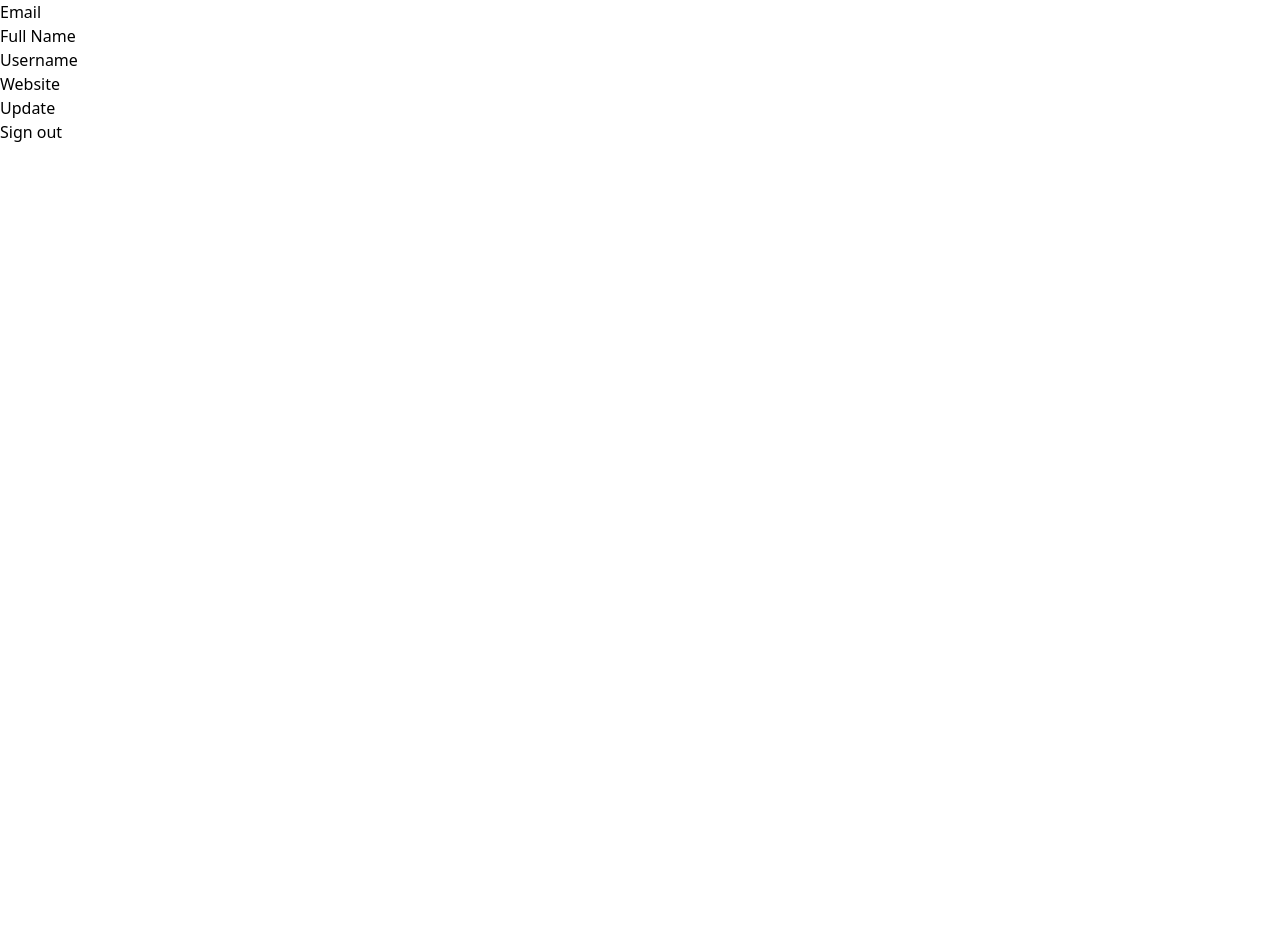
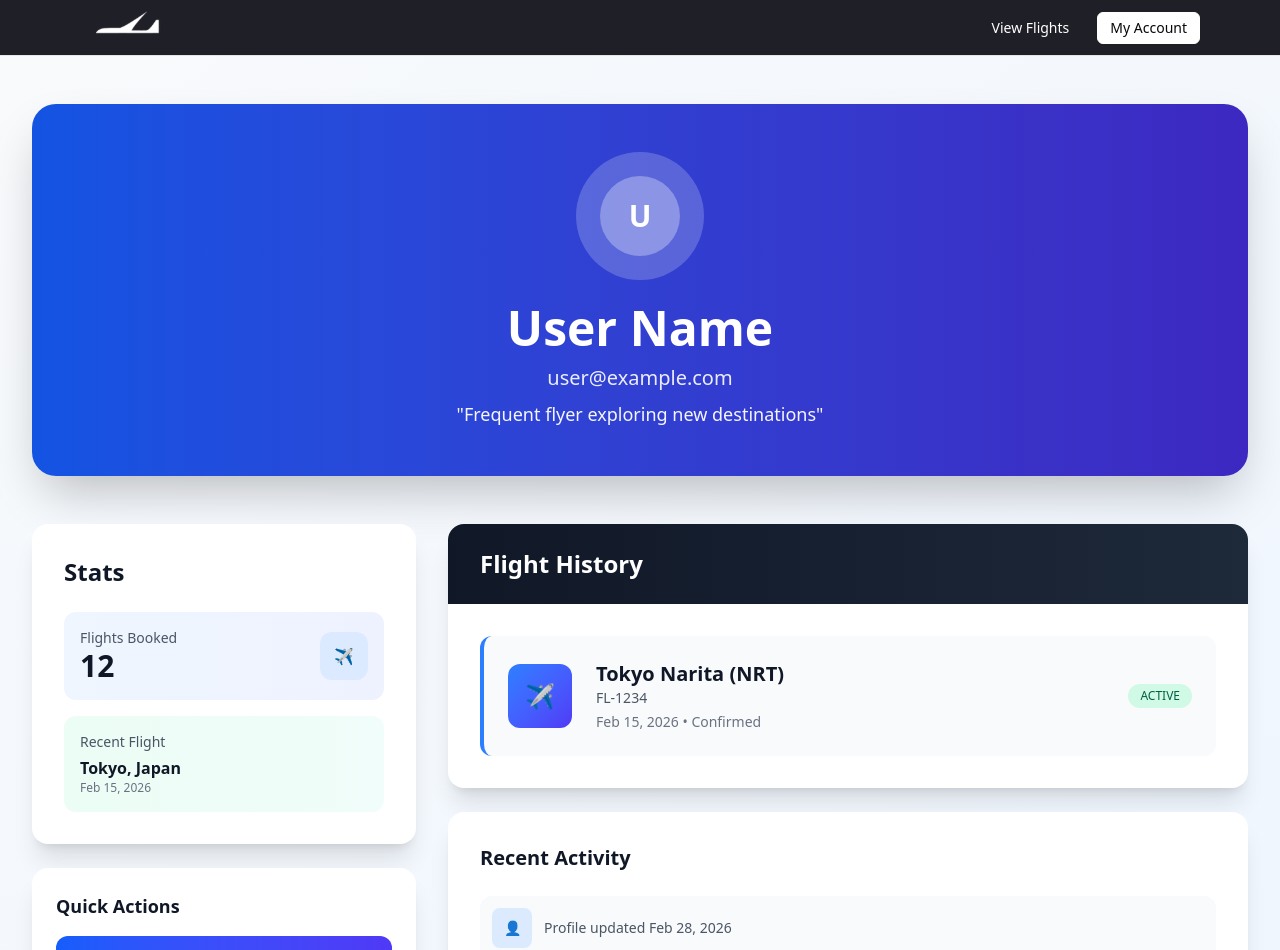
Before and after one commit to techbro-9B/F-Lite-Airline-Booking-System, a Next.js app in the folder frontend/: page /account in a window 1280 px wide. Shown: the top 950 px of the page. Before the commit the page ends 800 px from the top, so only its background shows below. Built offline with nearby package versions, Linux system fonts and the light colour scheme; no server answers; the database is empty.

Commit message:
Created a simple account page for the user.... the login and clean up will be done later lool!

```diff
--- a/frontend/src/app/(auth)/account/page.tsx
+++ b/frontend/src/app/(auth)/account/page.tsx
@@ -1,12 +1,146 @@
-import AccountForm from '../components/Account-Form'
-import { createClient } from '@/lib/supabase/server'
+import { LoginForm } from "@/app/(auth)/components/login-form"
+import { BookingsNavBar } from "@/components/BookingsNavBar"
+import Image from "next/image"
+import Link from "next/link"
 
-export default async function Account() {
-  const supabase = await createClient()
 
-  const {
-    data: { user },
-  } = await supabase.auth.getUser()
 
-  return <AccountForm user={user} />
+/*
+Basic ui user's account.
+needs to be cleaned up... alot of junk!⚠️⚠️⚠️
+
+Created by Lloyd, march 3, 2026
+updated: Lloyd, march 3, 2026
+*/
+export default function UserAccountPage() {
+
+
+  return (
+    <>
+    <BookingsNavBar/>
+
+    <div className="min-h-screen bg-gradient-to-br from-slate-50 to-blue-50 py-12 px-4 sm:px-6 lg:px-8">
+      <div className=" mx-auto">
+        {/* Hero Section */}
+        <div className="bg-white rounded-3xl shadow-2xl overflow-hidden mb-12">
+          <div className="bg-gradient-to-r from-blue-600 to-indigo-700 px-8 py-12 text-white relative overflow-hidden">
+            <div className="absolute inset-0 bg-black/10" />
+            <div className="relative z-10 max-w-4xl mx-auto text-center">
+              <div className="w-32 h-32 mx-auto mb-6 rounded-full bg-white/20 flex items-center justify-center">
+                {/* Avatar placeholder */}
+                <div className="w-20 h-20 rounded-full bg-white/30 flex items-center justify-center text-3xl font-bold">
+                  U
+                </div>
+              </div>
+              <h1 className="text-4xl md:text-5xl font-bold mb-3">User Name</h1>
+              <p className="text-xl opacity-90 mb-2">user@example.com</p>
+              <p className="text-lg max-w-2xl mx-auto opacity-95">
+                "Frequent flyer exploring new destinations"
+              </p>
+            </div>
+          </div>
+        </div>
+
+        <div className="grid grid-cols-1 lg:grid-cols-3 gap-8">
+          {/* Left Column - Stats & Actions */}
+          <div className="lg:col-span-1 space-y-6">
+            {/* Stats Card */}
+            <div className="bg-white rounded-2xl shadow-xl p-8">
+              <h3 className="text-2xl font-bold text-gray-900 mb-6">Stats</h3>
+              <div className="space-y-4">
+                <div className="flex justify-between items-center p-4 bg-gradient-to-r from-blue-50 to-indigo-50 rounded-xl">
+                  <div>
+                    <p className="text-sm font-medium text-gray-600">Flights Booked</p>
+                    <p className="text-3xl font-bold text-gray-900">12</p>
+                  </div>
+                  <div className="w-12 h-12 bg-blue-100 rounded-xl flex items-center justify-center">
+                    ✈️
+                  </div>
+                </div>
+
+                <div className="p-4 bg-gradient-to-r from-emerald-50 to-teal-50 rounded-xl">
+                  <p className="text-sm font-medium text-gray-600 mb-1">Recent Flight</p>
+                  <p className="font-semibold text-gray-900">Tokyo, Japan</p>
+                  <p className="text-xs text-gray-500">Feb 15, 2026</p>
+                </div>
+              </div>
+            </div>
+
+            {/* Quick Actions */}
+            <div className="bg-white rounded-2xl shadow-xl p-6">
+              <h4 className="text-lg font-semibold text-gray-900 mb-4">Quick Actions</h4>
+              <div className="space-y-3">
+                <button className="w-full bg-gradient-to-r from-blue-600 to-indigo-600 text-white py-3 px-6 rounded-xl font-medium hover:from-blue-700 hover:to-indigo-700 transition-all shadow-lg hover:shadow-xl">
+                  Book New Flight ✈️
+                </button>
+                <button className="w-full border border-gray-200 text-gray-700 py-3 px-6 rounded-xl font-medium hover:bg-gray-50 transition-all">
+                  Edit Profile
+                </button>
+              </div>
+            </div>
+          </div>
+
+          {/* Right Column - Content */}
+          <div className="lg:col-span-2 space-y-6">
+            {/* Flights Section */}
+            <div className="bg-white rounded-2xl shadow-xl overflow-hidden">
+              <div className="bg-gradient-to-r from-gray-900 to-gray-800 px-8 py-6 text-white">
+                <h2 className="text-2xl font-bold">Flight History</h2>
+              </div>
+              <div className="p-8 space-y-4">
+                {/* Flight Card */}
+                <div className="flex items-center p-6 bg-gray-50 rounded-xl hover:bg-white transition-all border-l-4 border-blue-500">
+                  <div className="w-16 h-16 bg-gradient-to-br from-blue-500 to-indigo-600 rounded-xl flex items-center justify-center text-2xl mr-6">
+                    ✈️
+                  </div>
+                  <div className="flex-1 min-w-0">
+                    <h4 className="font-semibold text-xl text-gray-900 truncate">Tokyo Narita (NRT)</h4>
+                    <p className="text-sm text-gray-600 mb-1">FL-1234</p>
+                    <p className="text-sm text-gray-500">Feb 15, 2026 • Confirmed</p>
+                  </div>
+                  <span className="px-3 py-1 bg-emerald-100 text-emerald-800 rounded-full text-xs font-medium ml-6">
+                    ACTIVE
+                  </span>
+                </div>
+
+                {/* Empty State Alternative */}
+                {/*
+                <div className="text-center py-16">
+                  <div className="w-24 h-24 mx-auto mb-4 bg-gray-100 rounded-full flex items-center justify-center">
+                    ✈️
+                  </div>
+                  <h3 className="text-2xl font-semibold text-gray-900 mb-2">No flights yet</h3>
+                  <p className="text-gray-600 mb-6">Book your first flight!</p>
+                  <button className="bg-blue-600 text-white px-8 py-3 rounded-xl font-medium hover:bg-blue-700">
+                    Book Flight
+                  </button>
+                </div>
+                */}
+              </div>
+            </div>
+
+            {/* Activity Feed */}
+            <div className="bg-white rounded-2xl shadow-xl p-8">
+              <h3 className="text-xl font-bold text-gray-900 mb-6">Recent Activity</h3>
+              <div className="space-y-3 text-sm text-gray-600">
+                <div className="flex items-center p-3 bg-gray-50 rounded-xl">
+                  <div className="w-10 h-10 bg-blue-100 rounded-lg flex items-center justify-center mr-3">
+                    👤
+                  </div>
+                  <span>Profile updated Feb 28, 2026</span>
+                </div>
+                <div className="flex items-center p-3 bg-emerald-50 rounded-xl">
+                  <div className="w-10 h-10 bg-emerald-100 rounded-lg flex items-center justify-center mr-3">
+                    ✈️
+                  </div>
+                  <span>Booked flight to Tokyo</span>
+                </div>
+              </div>
+            </div>
+          </div>
+        </div>
+      </div>
+    </div>
+</>
+  )
 }
--- a/frontend/src/app/(auth)/components/Account-Form.tsx
+++ b/frontend/src/app/(auth)/components/Account-Form.tsx
@@ -1,8 +1,4 @@
 'use client'
-import { useCallback, useEffect, useState } from 'react'
-import { createClient } from '@/lib/supabase/client'
-import { type User } from '@supabase/supabase-js'
-
 /*
 Basic form that users use to change account details on application
 
@@ -10,131 +6,113 @@ Needs to be updated with some shadcn splash!
 Created by Lloyd, march 3, 2026
 updated: Lloyd, march 3, 2026
 */
+import { useCallback, useEffect, useState } from 'react'
+import { createClient } from '@/lib/supabase/client'
+import { type User } from '@supabase/supabase-js'
 
-export default function AccountForm({ user }: { user: User | null }) {
-  const supabase = createClient()
-  const [loading, setLoading] = useState(true)
-  const [fullname, setFullname] = useState<string | null>(null)
-  const [username, setUsername] = useState<string | null>(null)
-  const [website, setWebsite] = useState<string | null>(null)
-  const [avatar_url, setAvatarUrl] = useState<string | null>(null)
 
-  const getProfile = useCallback(async () => {
-    try {
-      setLoading(true)
-
-      const { data, error, status } = await supabase
-        .from('profiles')
-        .select(`full_name, username, website, avatar_url`)
-        .eq('id', user?.id)
-        .single()
-
-      if (error && status !== 406) {
-        console.log(error)
-        throw error
-      }
-
-      if (data) {
-        setFullname(data.full_name)
-        setUsername(data.username)
-        setWebsite(data.website)
-        setAvatarUrl(data.avatar_url)
-      }
-    } catch (error) {
-      alert('Error loading user data!')
-    } finally {
-      setLoading(false)
-    }
-  }, [user, supabase])
-
-  useEffect(() => {
-    getProfile()
-  }, [user, getProfile])
-
-  async function updateProfile({
-    username,
-    website,
-    avatar_url,
-  }: {
-    username: string | null
-    fullname: string | null
-    website: string | null
-    avatar_url: string | null
-  }) {
-    try {
-      setLoading(true)
-
-      const { error } = await supabase.from('profiles').upsert({
-        id: user?.id as string,
-        full_name: fullname,
-        username,
-        website,
-        avatar_url,
-        updated_at: new Date().toISOString(),
-      })
-      if (error) throw error
-      alert('Profile updated!')
-    } catch (error) {
-      alert('Error updating the data!')
-    } finally {
-      setLoading(false)
-    }
-  }
+export function AccountForm() {
+  /* const [profile, setProfile] = useState<UserProfileType | null>(null) */
+  const [loading, setLoading] = useState(false)
+  const [saving, setSaving] = useState(false)
+  const [message, setMessage] = useState<string | null>(null)
 
   return (
-    <div className="form-widget">
+    <div className="max-w-md mx-auto p-6 bg-white rounded-xl shadow-lg">
+      <div className="mb-8">
+        <h1 className="text-3xl font-bold text-gray-900 mb-2">Account Settings</h1>
+        <p className="text-gray-600">Update your profile information</p>
+      </div>
 
-      {/* ... */}
-
+      {loading ? (
+        <div className="flex justify-center py-12">
+          <div className="animate-spin rounded-full h-12 w-12 border-b-2 border-gray-900"></div>
+        </div>
+      ) : (
+        <form action={"#"} className="space-y-6">
+          {/* Email (read-only) */}
           <div>
-        <label htmlFor="email">Email</label>
-        <input id="email" type="text" value={user?.email} disabled />
-      </div>
-      <div>
-        <label htmlFor="fullName">Full Name</label>
+            <label className="block text-sm font-medium text-gray-700 mb-2">
+              Email Address
+            </label>
             <input
-          id="fullName"
-          type="text"
-          value={fullname || ''}
-          onChange={(e) => setFullname(e.target.value)}
-        />
-      </div>
-      <div>
-        <label htmlFor="username">Username</label>
-        <input
-          id="username"
-          type="text"
-          value={username || ''}
-          onChange={(e) => setUsername(e.target.value)}
-        />
-      </div>
-      <div>
-        <label htmlFor="website">Website</label>
-        <input
-          id="website"
-          type="url"
-          value={website || ''}
-          onChange={(e) => setWebsite(e.target.value)}
+              type="email"
+              value={"user.email || ''"}
+              readOnly
+              className="w-full px-4 py-3 border border-gray-300 rounded-lg bg-gray-50 focus:ring-2 focus:ring-blue-500 focus:border-blue-500"
             />
           </div>
 
+          {/* Full Name */}
           <div>
+            <label className="block text-sm font-medium text-gray-700 mb-2">
+              Full Name
+            </label>
+            <input
+              name="full_name"
+              defaultValue={"profile?.full_name || ''"}
+              required
+              className="w-full px-4 py-3 border border-gray-300 rounded-lg focus:ring-2 focus:ring-blue-500 focus:border-blue-500"
+            />
+          </div>
+
+          {/* Avatar URL */}
+          <div>
+            <label className="block text-sm font-medium text-gray-700 mb-2">
+              Profile Picture URL
+            </label>
+            <div className="flex items-center space-x-4 mb-2">
+              {/* {profile?.avatar_url ? (
+                <img
+                  src={profile.avatar_url}
+                  alt="Avatar"
+                  className="w-12 h-12 rounded-full object-cover"
+                />
+              ) : (
+                <div className="w-12 h-12 rounded-full bg-gray-200 flex items-center justify-center">
+                  <span className="text-gray-500 text-sm">No Image</span>
+                </div>
+              )} */}
+            </div>
+            <input
+              name="avatar_url"
+              defaultValue={"profile?.avatar_url || '' "}
+              placeholder="https://example.com/avatar.jpg"
+              className="w-full px-4 py-3 border border-gray-300 rounded-lg focus:ring-2 focus:ring-blue-500 focus:border-blue-500"
+            />
+          </div>
+
+          {/* Message */}
+          {message && (
+            <div className={`p-4 rounded-lg ${
+              message.includes('success')
+                ? 'bg-green-50 border border-green-200 text-green-800'
+                : 'bg-red-50 border border-red-200 text-red-800'
+            }`}>
+              {message}
+            </div>
+          )}
+
+          {/* Buttons */}
+          <div className="flex gap-3 pt-4">
             <button
-          className="button primary block"
-          onClick={() => updateProfile({ fullname, username, website, avatar_url })}
+              type="submit"
+              disabled={saving}
+              className="flex-1 bg-blue-600 text-white py-3 px-6 rounded-lg font-medium hover:bg-blue-700 focus:ring-4 focus:ring-blue-200 disabled:opacity-50 disabled:cursor-not-allowed transition-all"
+            >
+              {saving ? 'Saving...' : 'Save Changes'}
+            </button>
+            <button
+              type="button"
+              /* onClick={fetchProfile} */
               disabled={loading}
+              className="px-6 py-3 border border-gray-300 text-gray-700 rounded-lg font-medium hover:bg-gray-50 focus:ring-2 focus:ring-gray-200 transition-all"
             >
-          {loading ? 'Loading ...' : 'Update'}
+              Refresh
             </button>
           </div>
-
-      <div>
-        <form action="/auth/signout" method="post">
-          <button className="button block" type="submit">
-            Sign out
-          </button>
         </form>
-      </div>
+      )}
     </div>
   )
 }
--- a/frontend/src/app/(auth)/login/page.tsx
+++ b/frontend/src/app/(auth)/login/page.tsx
@@ -1,7 +1,12 @@
 import { LoginForm } from "@/app/(auth)/components/login-form"
 import Image from "next/image"
 import Link from "next/link"
+/*
+Login page... not yet implemented
 
+Created by Lloyd, march 3, 2026
+updated: Lloyd, march 3, 2026
+*/
 export default function LoginPage() {
   return (
     <div className="bg-muted flex min-h-svh flex-col items-center justify-center gap-6 p-6 md:p-10">
--- a/frontend/src/app/bookings/page.tsx
+++ b/frontend/src/app/bookings/page.tsx
@@ -8,6 +8,7 @@ import { Card, CardContent, CardHeader, CardTitle, CardDescription} from "@/comp
 import { Select, SelectContent, SelectItem, SelectTrigger, SelectValue, SelectGroup, SelectLabel} from "@/components/ui/select";
 import * as Slider from "@radix-ui/react-slider";
 import { Switch } from "@/components/ui/switch";
+import { BookingsNavBar } from "@/components/BookingsNavBar";
 
 type Booking = {
   location: string;
@@ -66,6 +67,8 @@ export default function BookingsPage() {
   }, [nameFilter, departureFilter, priceFilter, seatsFilter]);
 
   return (
+    <>
+    <BookingsNavBar/>
     <div className = "w-screen h-screen" style={{ background: "var(--background)" }}>
       <Label className="text-xl absolute left-[4rem] top-[10rem] font-bold text-[var(--foreground)]">
         Book a Flight
@@ -206,5 +209,6 @@ export default function BookingsPage() {
       </CardContent>
       </Card>
     </div>
+    </>
   )
 }
--- /dev/null
+++ b/frontend/src/components/BookingsNavBar.tsx
@@ -0,0 +1,65 @@
+/*
+The Nav bar for the rest of the application
+Thie navbar need to be fixed for small screens.. some buttons don't show..<--- fix the HomeNavbar as well
+Thats just decoration though, rn need functionality!
+
+Created by Lloyd, Feb 22, 2026
+updated: Lloyd, march 3, 2026
+*/
+
+import { MaxWidthWrapper } from '@/components/MaxWidthWrapper'
+import Link from 'next/link'
+import { buttonVariants } from '@/components/ui/button'
+import { ArrowRight } from 'lucide-react'
+import Image from 'next/image'
+
+export const BookingsNavBar = () => {
+
+    return (
+    <>
+
+    <nav className = "sticky h-14 inset-x-o top-0 z-30 w-full border-b border-b-gray-200 bg-secondary-foreground backdrop-blur-lg transition-all">
+
+    {/**using this to make it match the rest of the application.  */}
+        <MaxWidthWrapper >
+            <div className = "flex h-14 items-center justify-between border-b border-b-zinc-200 ">
+
+            {/**Want the logo in the navbar as always.  */}
+
+            <Link href = "/" className = {buttonVariants({variant:'link'})} >
+                <Image src={"/F-lite-logo-Transparent.svg"}
+                alt = "F-lite Logo"
+                height={108}
+                width={67}
+                />
+            </Link>
+
+
+            {/** gotta add a mobile navbar! */}
+
+            <div className='hidden items-center space-x-4 sm:flex text-background'>
+                <>
+                {/**Using a fragement so that the DOM isn't extended. */}
+                <Link className={buttonVariants({variant:'ghost', size:"sm"})} href={"/bookings"}>
+                    View Flights
+                </Link>
+
+                <Link className={buttonVariants({variant:'outline', size:"sm"})} href={"/account"}>
+                    <span className="text-foreground">My Account</span>
+                </Link>
+
+
+                </>
+
+
+            </div>
+
+            </div>
+
+
+        </MaxWidthWrapper>
+
+    </nav>
+    </>
+  )
+}
```
Also changed, not shown: frontend/src/lib/types.ts (added, +13 -0 lines). Lines whose indentation alone changed are shown as unchanged.
